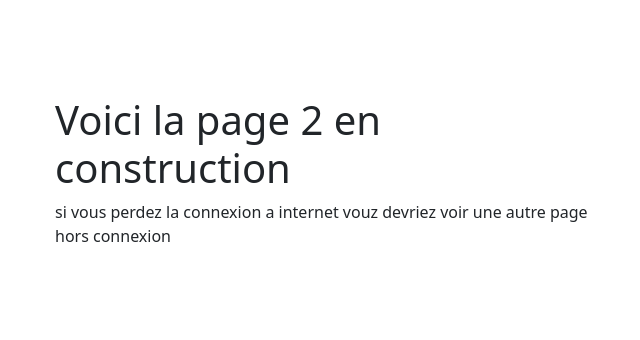
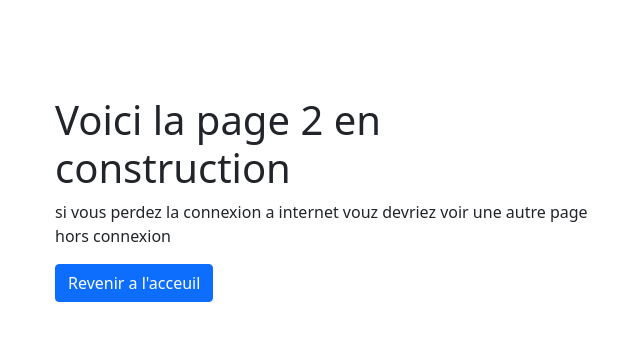
Before and after one commit to delorme38/PWA_Lab3, a plain HTML site: page index2.html in a window 1280 px wide. Shown: the whole page, without its empty margins (312-952 px from the left). Drawn offline with Linux system fonts and the light colour scheme.

Commit message:
version final

```diff
--- a/index2.html
+++ b/index2.html
@@ -17,6 +17,7 @@
             <div class="col col-lg-6 mt-5">
                 <h1>Voici la page 2 en construction</h1>
                 <p>si vous perdez la connexion a internet vouz devriez voir une autre page hors connexion</p>
+                <a class="btn btn-primary" href="/">Revenir a l'acceuil</a>
             </div>
         </div>
     </div>
```
